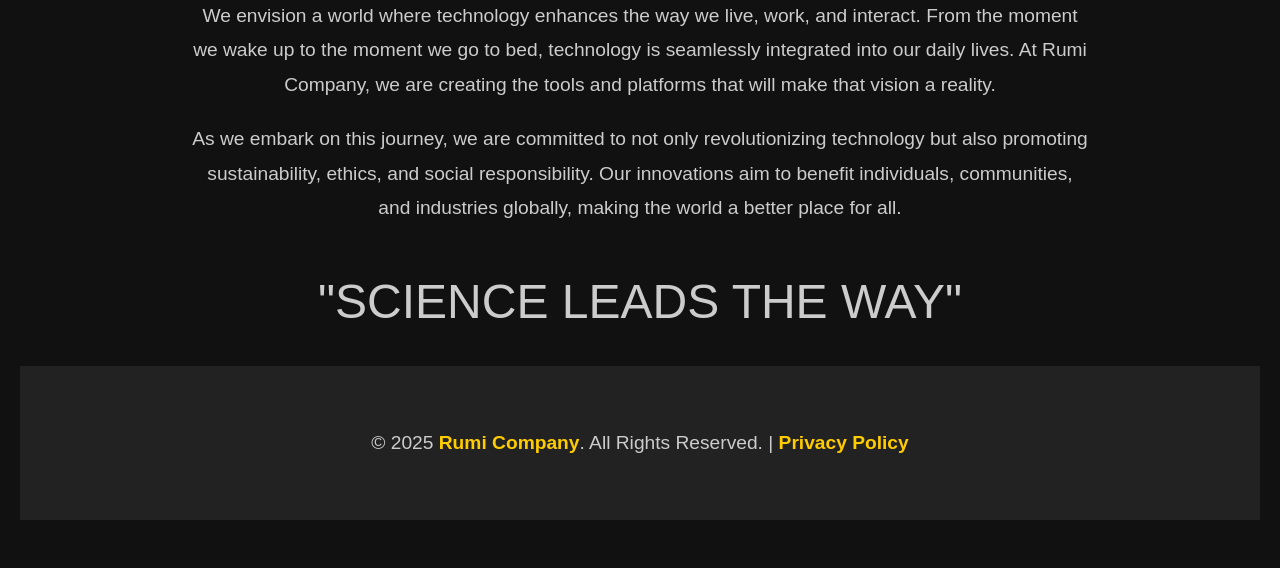
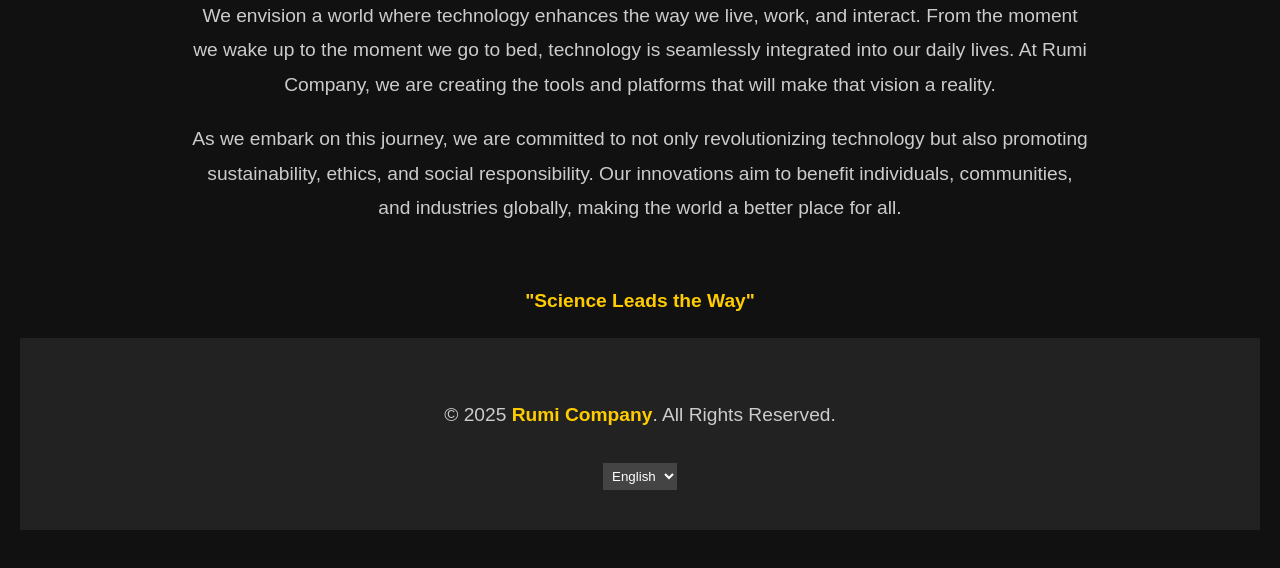
Before and after one commit to rumicompany/rumicompany.github.io, a plain HTML site: page index.html in a window 1280 px wide. Shown: the part 745-1313 px from the top of the page. Drawn offline with Linux system fonts and the light colour scheme.

Commit message:
Update index.html

```diff
--- a/index.html
+++ b/index.html
@@ -100,6 +100,14 @@
             text-decoration: underline;
         }
 
+        footer select {
+            background-color: #444;
+            color: #fff;
+            padding: 5px;
+            border: none;
+            margin-top: 10px;
+        }
+
         /* Responsive Design */
         @media (max-width: 768px) {
             header h1 {
@@ -132,11 +140,39 @@
 
     <p>As we embark on this journey, we are committed to not only revolutionizing technology but also promoting sustainability, ethics, and social responsibility. Our innovations aim to benefit individuals, communities, and industries globally, making the world a better place for all.</p>
 
-    <h2><p class="slogan">"Science Leads the Way"</p></h2>
+    <br>
+
+    <p class="highlight">"Science Leads the Way"</p>
 
 <footer>
-    <p>&copy; 2025 <span class="highlight">Rumi Company</span>. All Rights Reserved. | <a href="#">Privacy Policy</a></p>
+    <p>&copy; 2025 <span class="highlight">Rumi Company</span>. All Rights Reserved.</p>
+    <!-- Language Selector -->
+    <select onchange="changeLanguage(this)">
+        <option value="en">English</option>
+        <option value="tr">Türkçe</option>
+    </select>
 </footer>
+
+<script>
+    function changeLanguage(select) {
+        const language = select.value;
+        if (language === 'tr') {
+            document.querySelector('header h1').textContent = 'Rumi Company\'ye Hoşgeldiniz';
+            document.querySelector('header p').textContent = 'Teknoloji, havacılık ve iş dünyasının geleceğini yenilikçi bir şekilde şekillendiriyoruz';
+            document.querySelector('section h2').textContent = 'Yarını Şekillendiriyoruz';
+            document.querySelector('section p').textContent = 'Rumi Company olarak, teknolojinin geleceğinin sınırsız olduğuna inanıyoruz. Yapay zeka, otomasyon ve uzay gibi yeni sınırların keşfiyle, endüstrileri yeniden şekillendirecek çığır açan çözümler sunmaya kararlıyız.';
+            document.querySelector('section h2 + p').textContent = 'Misyonumuz net: değişim için bir katalizör olmak, insan yaratıcılığını en son teknolojiyle birleştirerek daha akıllı, daha verimli sistemler dünyaya kazandırmak. Sürdürülebilir çözümlerden gelişmiş yapay zeka algoritmalarına kadar, Rumi Company, mümkün olan sınırları zorluyor.';
+            document.querySelector('footer p').innerHTML = '&copy; 2025 <span class="highlight">Rumi Company</span>. Tüm Hakları Saklıdır.';
+        } else {
+            document.querySelector('header h1').textContent = 'Welcome to Rumi Company';
+            document.querySelector('header p').textContent = 'Innovating the future of technology, aviation, and business';
+            document.querySelector('section h2').textContent = 'Transforming Tomorrow';
+            document.querySelector('section p').textContent = 'At Rumi Company, we are driven by the idea that the future of technology is limitless. With the advent of AI, automation, and the exploration of new frontiers like space and aviation, we are committed to bringing groundbreaking solutions that will reshape industries.';
+            document.querySelector('section h2 + p').textContent = 'Our mission is clear: to be the catalyst for change, blending human creativity with cutting-edge technology to bring smarter, more efficient systems into the world. From sustainable solutions to advanced AI algorithms, Rumi Company is pushing the boundaries of what\'s possible.';
+            document.querySelector('footer p').innerHTML = '&copy; 2025 <span class="highlight">Rumi Company</span>. All Rights Reserved.';
+        }
+    }
+</script>
 
 </body>
 </html>
```
